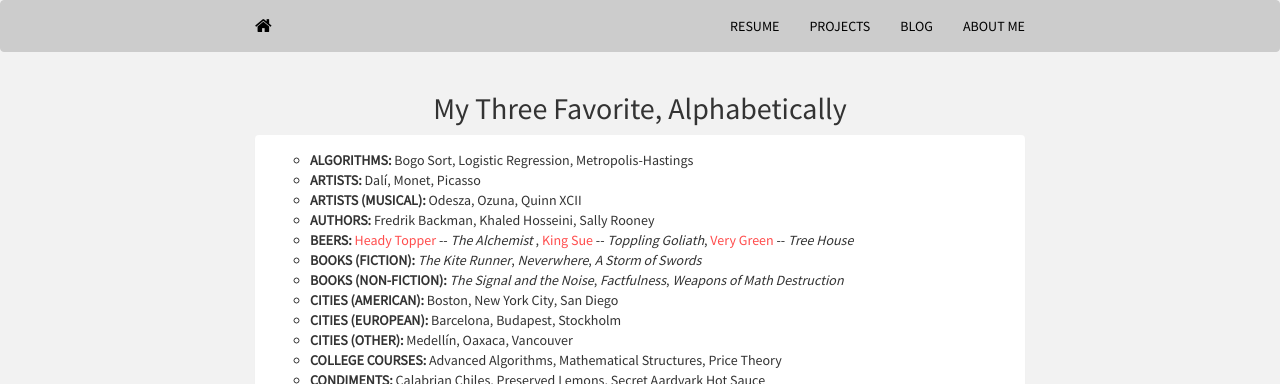
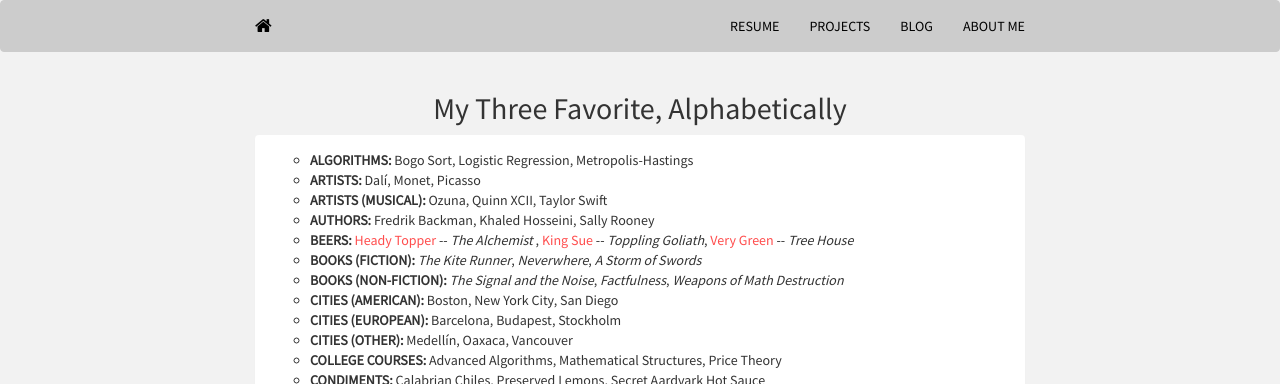
Before and after one commit to mrkaye97/mrkaye97.github.io, a Jekyll site: the page built from random.html, in a window 1280 px wide. Shown: the top 384 px of the page. Built offline with Jekyll 4.4.1, drawn with Linux system fonts in a browser that asks for light colours; nearby versions of some CDN libraries.

Commit message:
new musicians

```diff
--- a/random.html
+++ b/random.html
@@ -22,7 +22,7 @@
 					<ul style="list-style-type:circle">
 					  <li><b>ALGORITHMS:</b> Bogo Sort, Logistic Regression, Metropolis-Hastings</li>
 					  <li><b>ARTISTS:</b> Dalí, Monet, Picasso</li>
-					  <li><b>ARTISTS (MUSICAL):</b> Odesza, Ozuna, Quinn XCII</li>
+					  <li><b>ARTISTS (MUSICAL):</b> Ozuna, Quinn XCII, Taylor Swift</li>
 					  <li><b>AUTHORS:</b> Fredrik Backman, Khaled Hosseini, Sally Rooney</li>
 					  <li><b>BEERS:</b>  <a href="https://untappd.com/b/the-alchemist-heady-topper/4691">Heady Topper</a> -- <i>The Alchemist </i>, <a href="https://untappd.com/b/toppling-goliath-brewing-co-king-sue/594015">King Sue</a> -- <i>Toppling Goliath</i>,  <a href="https://untappd.com/b/tree-house-brewing-company-very-green/689944">Very Green</a> -- <i>Tree House</i></li></li>
 					  <li><b>BOOKS (FICTION):</b> <i>The Kite Runner</i>, <i>Neverwhere</i>, <i>A Storm of Swords</i></li>
```
